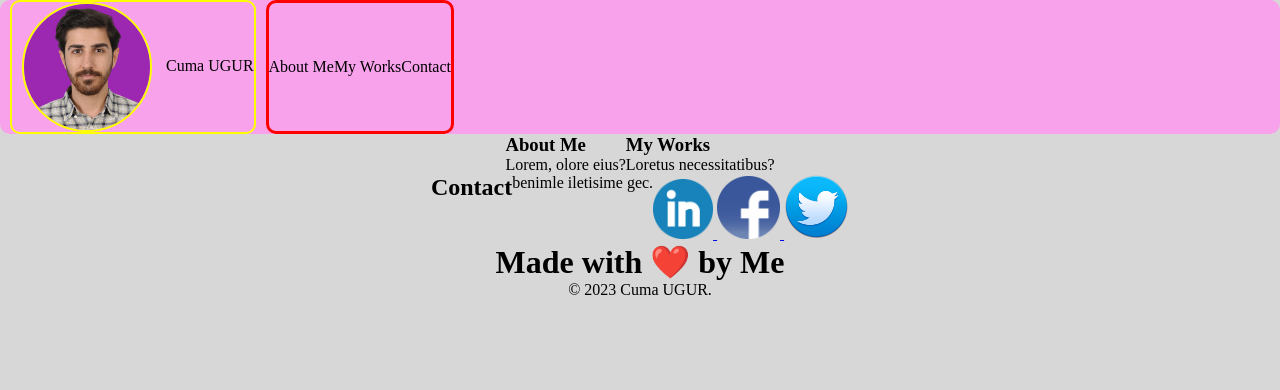
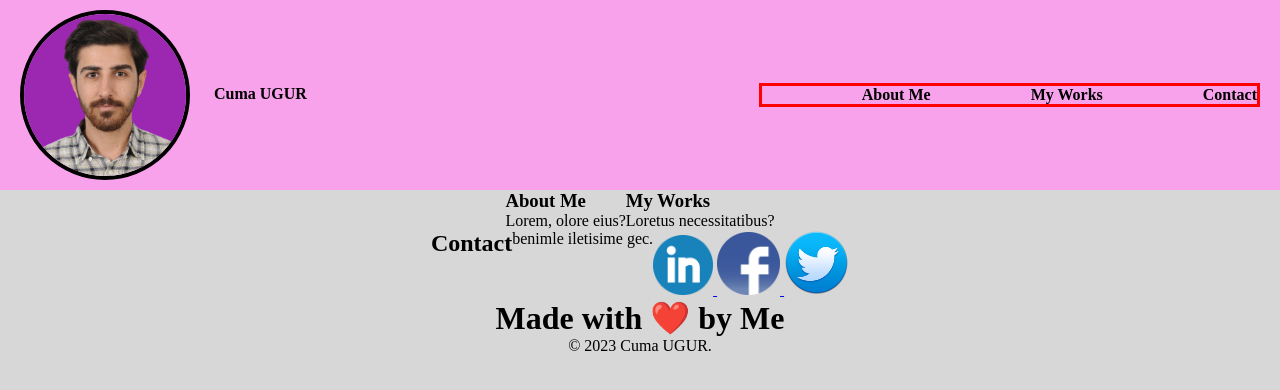
Before and after one commit to cumauu73/portfolio-homework-02advencecss, a plain HTML site: page index.html in a window 1280 px wide. Drawn offline with Linux system fonts and the light colour scheme.

Commit message:
nav bar fix to rightside

```diff
--- a/Assets/css/style.css
+++ b/Assets/css/style.css
@@ -2,7 +2,6 @@
   padding: 0;
   margin: 0;
   border: 0;
-  border-radius: 10px;
   box-sizing: border-box;
 }
 
@@ -21,22 +20,36 @@ body {
   width: 130px;
 }
 
+nav {
+  margin-left: auto;
+}
 nav a {
+  margin-left: 100px;
   color: black;
   text-decoration: none;
+  font-weight: bold;
 }
 
+
 header {
+  padding: 10px 20px;
   background-color: #f8a2ec;
   display: flex;
-  flex-direction: row;
+  justify-content: space-between;
+  align-items: center;
 
 }
 header .logo {
-  border: 2px solid yellow;
+  width: 170px;
+  border: 4px solid rgb(0, 0, 0);
+  border-radius: 85px;
   display: inline-block;
-  margin: 0 10px;
   vertical-align: middle;
+}
+
+header span {
+  margin-left: 20px;
+
 }
 header nav {
   border: 3px solid red;
--- a/index.html
+++ b/index.html
@@ -11,10 +11,11 @@
 <body>
 
   <header>
-    <div class="logo">
+    <div>
       <a>
-        <img src="./Assets/biometricfoto-purple.png" alt="myfoto" class="logo">
-        <span>Cuma UGUR</span>
+        <img class="logo" src="./Assets/biometricfoto-purple.png" alt="myfoto" class="logo">
+        <span>
+          <strong>Cuma UGUR</strong></span>
       </a>
     </div>
 
```
